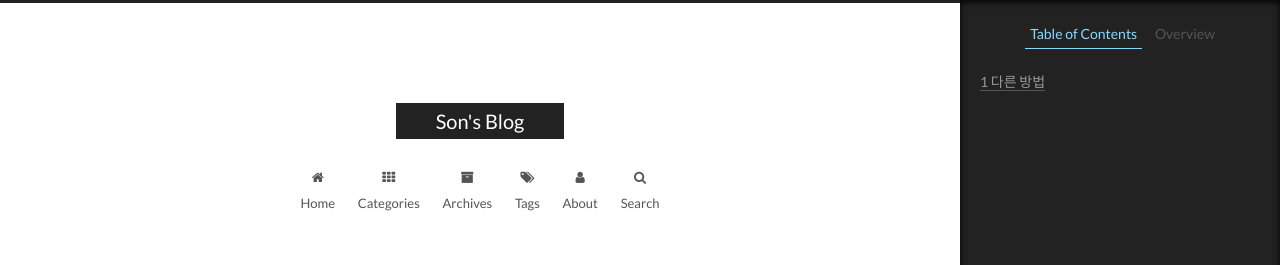
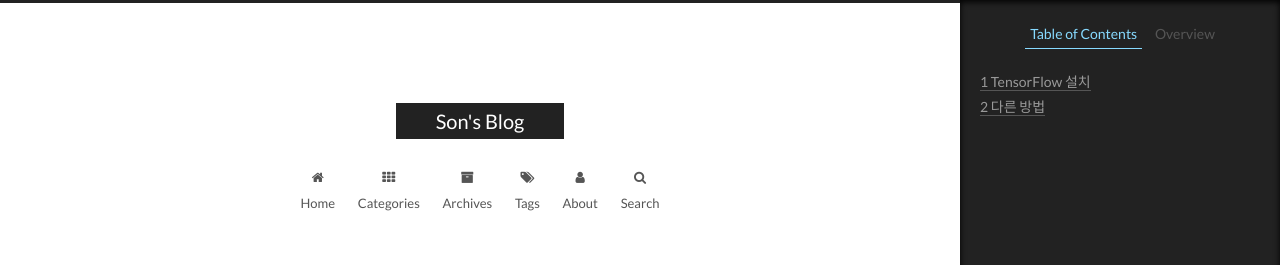
Before and after one commit to son-pistachio/son-pistachio.github.io, a Jekyll site: the page built from _posts/2020-12-16-install-tensorflow.md, in a window 1280 px wide. Shown: the top 265 px of the page. Built offline with Jekyll 4.4.1, drawn with Linux system fonts in a browser that asks for light colours.

Commit message:
Update 2020-12-16-install-tensorflow.md

```diff
--- a/_posts/2020-12-16-install-tensorflow.md
+++ b/_posts/2020-12-16-install-tensorflow.md
@@ -5,7 +5,7 @@ categories: [Deep Learning]
 tags: [Deep Learning, Tensorflow]
 ---
 
-**TensorFlow 설치**
+## **TensorFlow 설치**
 공식 홈페이지에 따른 안정적인 Tensorflow 설치 ( for Windows )
 필수적인 요소 중심으로 작성
 
```
